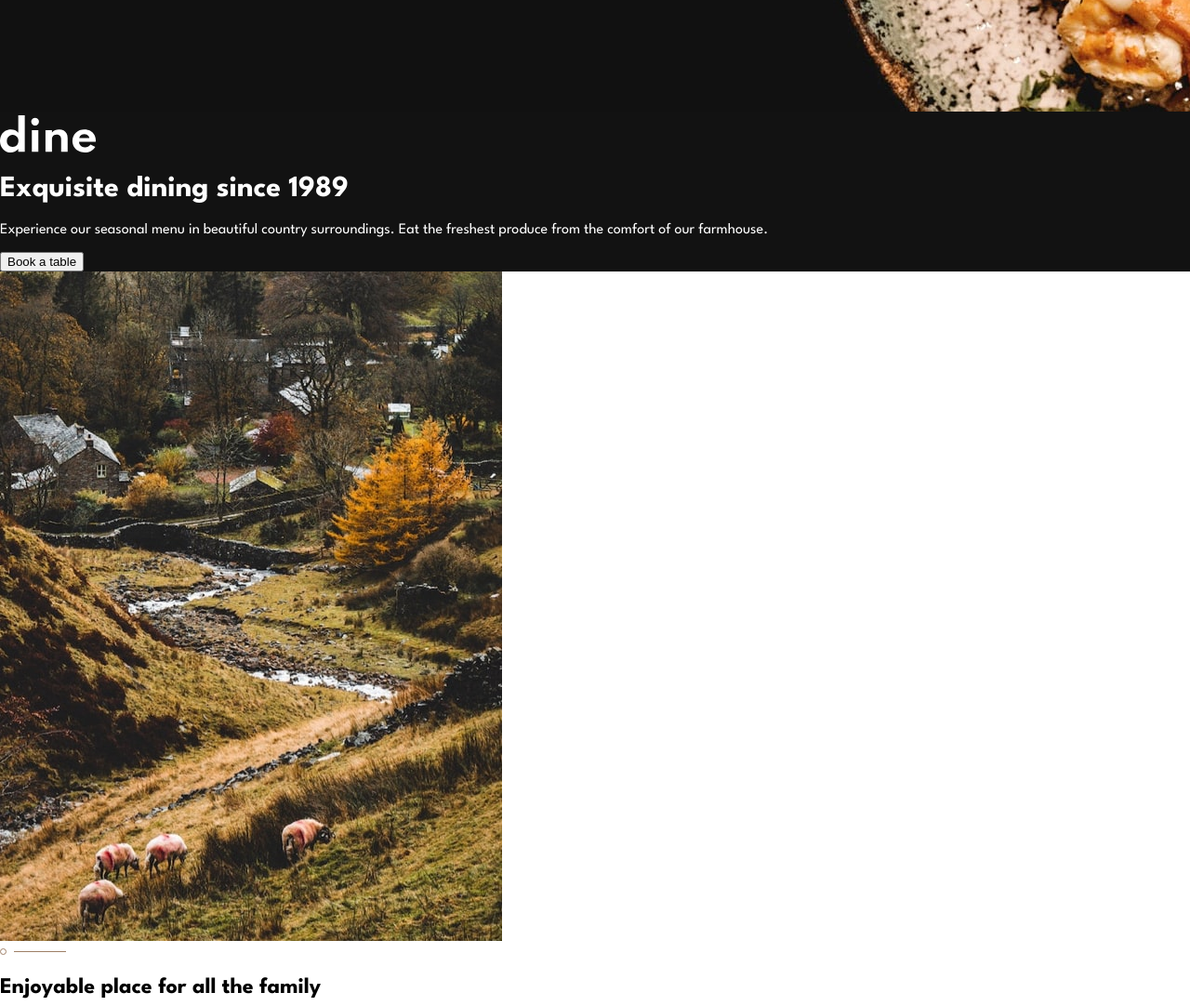
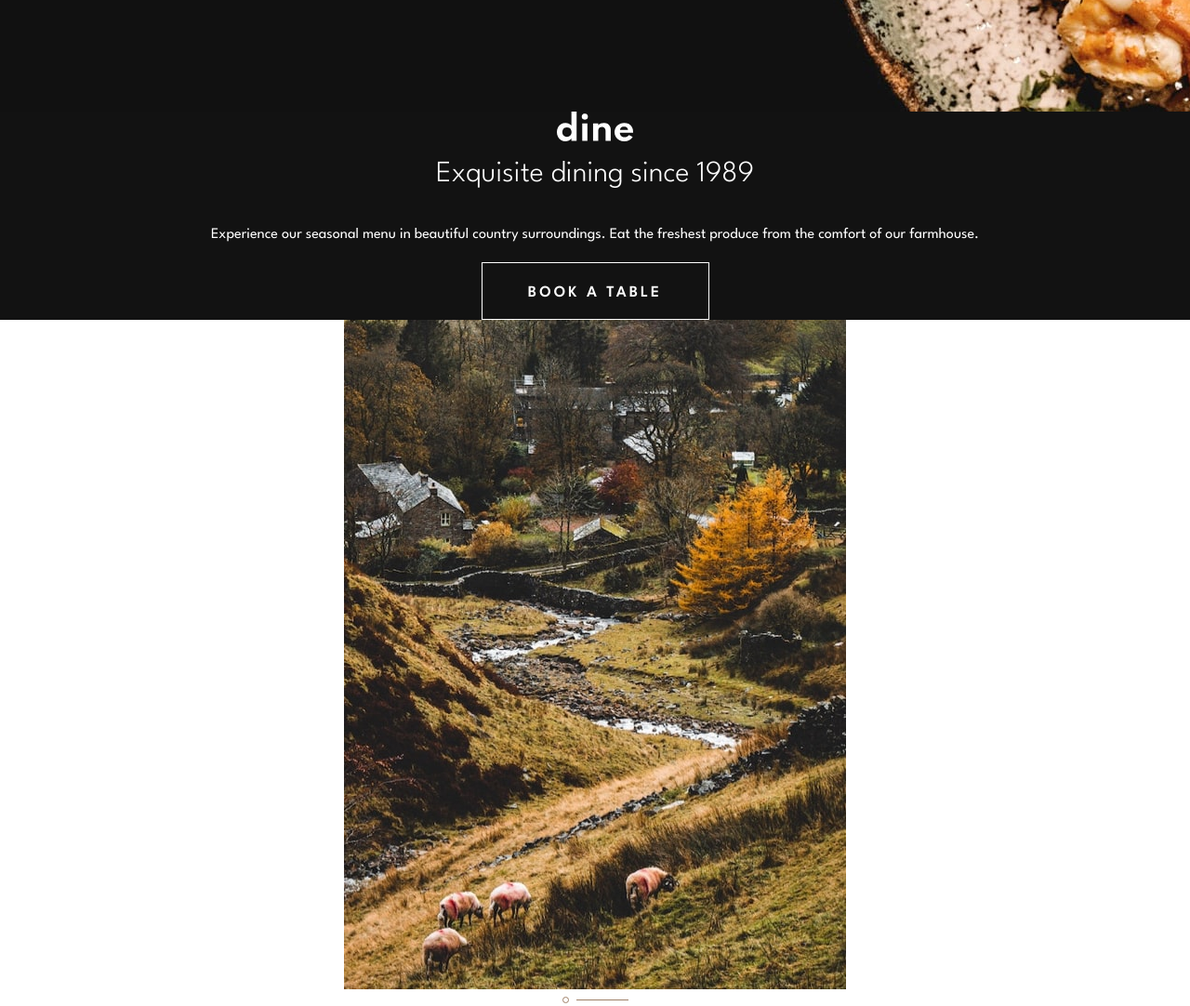
Before and after one commit to MauritzLM/dine-restaurant-website, a website built with webpack: page index.html in a window 1280 px wide. Shown: the part 700-1782 px from the top of the page at 93% size. Built offline with nearby package versions, Linux system fonts and the light colour scheme.

Commit message:
added cropped images, updated typography and button styling

```diff
--- a/index.html
+++ b/index.html
@@ -19,19 +19,21 @@
 <body>
   <header>
     <picture>
-      <source media="(max-width: 700px)" srcset="./src/images/homepage/hero-bg-mobile.jpg">
-      <source media="(max-width: 1000px)" srcset="./src/images/homepage/hero-bg-tablet.jpg">
+      <source media="(max-width: 700px)" srcset="./src/images/homepage/hero-bg-mobile-cropped.jpg">
+      <source media="(max-width: 1000px)" srcset="./src/images/homepage/hero-bg-tablet-cropped.jpg">
       <img src="./src/images/homepage/hero-bg-desktop.jpg" alt="">
     </picture>
 
-    <img src="./src/images/logo.svg" alt="">
-    <h1>Exquisite dining since 1989</h1>
+    <div class="header-content">
+      <div class="logo"><img src="./src/images/logo.svg" alt=""></div>
 
-    <p>Experience our seasonal menu in beautiful country surroundings. Eat the freshest produce from
-      the comfort of our farmhouse.</p>
+      <h1>Exquisite dining since 1989</h1>
 
-    <button>Book a table</button>
+      <p>Experience our seasonal menu in beautiful country surroundings. Eat the freshest produce from
+        the comfort of our farmhouse.</p>
 
+      <a class="button" href="">Book a table</a>
+    </div>
   </header>
   <main>
     <div>
@@ -155,20 +157,22 @@
             parties. We’ll work with you to make your event a hit with everyone.</p>
         </div>
       </div>
-      <button>Book a table</button>
+      <a class="button" href="">Book a table</a>
     </div>
 
 
     <div class="make-reservation">
       <h3>Ready to make a reservation?</h3>
 
-      <button>Book a table</button>
+      <a class="button" href="">Book a table</a>
     </div>
   </main>
 
   <!-- footer -->
   <footer>
-    <img src="./src/images/logo.svg" alt="">
+    <div class="logo">
+      <img src="./src/images/logo.svg" alt="">
+    </div>
     <p>Marthwaite, Sedbergh</p>
     <p>Cumbria</p>
     <p>+00 44 123 4567</p>
--- a/src/style.css
+++ b/src/style.css
@@ -1,6 +1,8 @@
 * {
     box-sizing: border-box;
 }
+
+/* General Styles */
 
 html {
     font-size: 10px;
@@ -10,6 +12,7 @@ html {
 body {
     font-size: 1.6rem;
     margin: 0;
+    text-align: center;
 }
 
 header,
@@ -18,6 +21,58 @@ footer,
     background-color: hsl(0, 0%, 7%);
     color: hsl(0, 0%, 100%);
 }
+
+/* Typography */
+h1 {
+    font-weight: 300;
+    font-size: 3.2rem;
+    padding: 0 1em;
+}
+
+h2,
+.event-type h3,
+.make-reservation h3 {
+    font-size: 3.2rem;
+}
+
+h3 {
+    font-size: 2rem;
+}
+
+h2,
+h3 {
+    font-weight: 700;
+}
+
+p {
+    font-weight: 400;
+    line-height: 26px;
+}
+
+/* Images */
+header img {
+    display: block;
+}
+
+.logo {
+    display: flex;
+    justify-content: center;
+}
+
+.logo img {
+    height: 32px;
+}
+
+/* Header */
+.header-content,
+.reservations {
+    padding: 0 2em;
+    display: flex;
+    flex-direction: column;
+    align-items: center;
+}
+
+
 
 .make-reservation {
     background-image: url(./images/homepage/ready-bg-mobile.jpg);
@@ -29,9 +84,28 @@ footer,
     display: none;
 }
 
+/* buttons */
+.button {
+    text-decoration: none;
+    font-weight: 600;
+    font-size: 1.7rem;
+    width: 245px;
+    padding: 1.4em 2em 1.2em 2em;
+    border: 1px solid hsl(0, 0%, 100%);
+    display: block;
+    color: hsl(0, 0%, 100%);
+    letter-spacing: 3px;
+    text-transform: uppercase;
+}
+
 /* Booking page */
 .reservations {
     background-image: url(./images/booking/hero-bg-mobile.jpg);
     background-repeat: no-repeat;
     /* background-size: ; */
 }
+
+/* Footer */
+footer .logo img {
+    height: 40px;
+}
```
Also changed, not shown: booking.html (+5 -2 lines), src/images/homepage/hero-bg-mobile-cropped.jpg (added), src/images/homepage/hero-bg-tablet-cropped.jpg (added).
